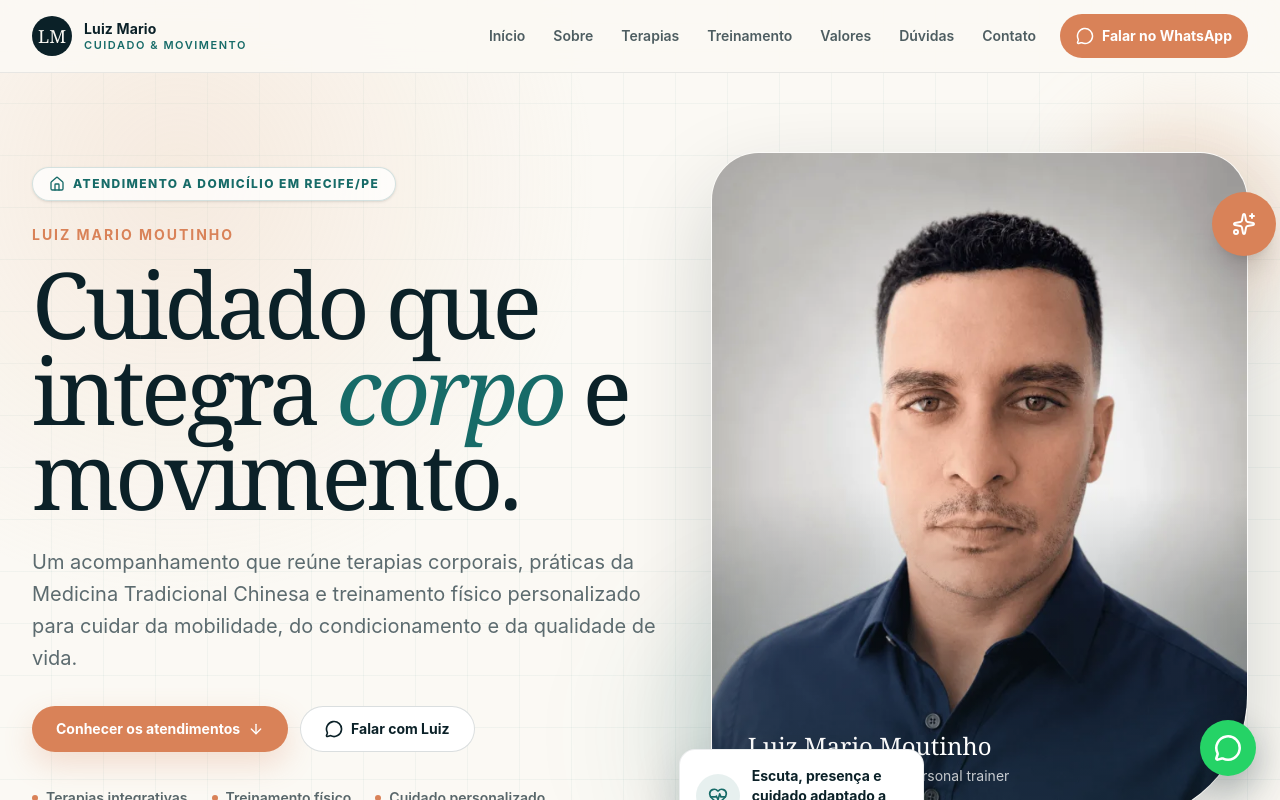
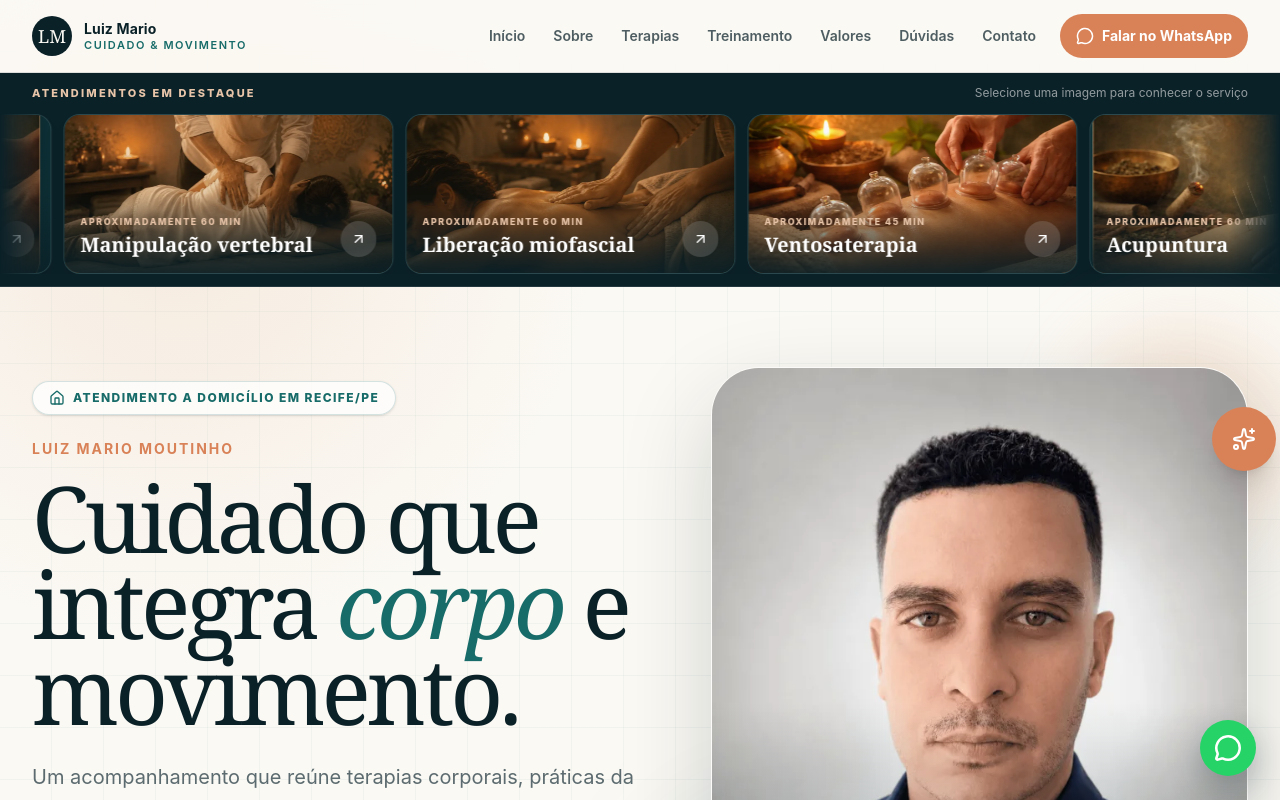
Before and after one commit to mariomoutinho/luiz-mario-moutinho, a React (Vite) app: page / in a window 1280 px wide. Shown: the top 800 px of the page. Built offline with nearby package versions, Linux system fonts and the light colour scheme.

Commit message:
feat: adiciona esteira de imagens dos serviços

```diff
--- /dev/null
+++ b/src/components/ServiceImageRail.tsx
@@ -0,0 +1,68 @@
+import { ArrowUpRight } from 'lucide-react';
+import { therapies } from '../data/services';
+
+export function ServiceImageRail() {
+  return (
+    <div
+      className="service-rail border-y border-white/10 bg-navy py-3 text-white"
+      role="region"
+      aria-label="Imagens dos serviços ofertados"
+    >
+      <div className="mx-auto mb-3 flex max-w-7xl items-center justify-between gap-4 px-5 lg:px-8">
+        <p className="text-[11px] font-extrabold tracking-[0.2em] text-sand uppercase">
+          Atendimentos em destaque
+        </p>
+        <p className="hidden text-xs text-white/55 sm:block">
+          Selecione uma imagem para conhecer o serviço
+        </p>
+      </div>
+
+      <div className="service-rail__viewport">
+        <div className="service-rail__track">
+          {[false, true].map((isDuplicate) => (
+            <ul
+              key={isDuplicate ? 'duplicate' : 'original'}
+              className="service-rail__group"
+              aria-hidden={isDuplicate || undefined}
+            >
+              {therapies.map((service) => (
+                <li key={`${isDuplicate ? 'duplicate-' : ''}${service.id}`}>
+                  <a
+                    href={`#${service.id}`}
+                    tabIndex={isDuplicate ? -1 : undefined}
+                    className="group relative block h-32 w-[250px] overflow-hidden rounded-2xl border border-white/12 bg-teal/20 shadow-lg focus-visible:outline-2 focus-visible:outline-offset-4 focus-visible:outline-sand sm:h-36 sm:w-[290px] lg:h-40 lg:w-[330px]"
+                  >
+                    <img
+                      src={service.image}
+                      alt={isDuplicate ? '' : service.imageAlt}
+                      width="1280"
+                      height="853"
+                      loading={isDuplicate ? 'lazy' : 'eager'}
+                      decoding="async"
+                      className="size-full object-cover transition duration-500 group-hover:scale-105 group-focus-visible:scale-105"
+                      sizes="(min-width: 1024px) 330px, (min-width: 640px) 290px, 250px"
+                    />
+                    <span className="absolute inset-0 bg-gradient-to-t from-navy/90 via-navy/10 to-transparent" />
+                    <span className="absolute inset-x-0 bottom-0 flex items-end justify-between gap-3 p-4">
+                      <span>
+                        <small className="block text-[9px] font-extrabold tracking-[0.16em] text-sand uppercase">
+                          {service.duration}
+                        </small>
+                        <strong className="mt-1 block font-display text-lg leading-tight text-white sm:text-xl">
+                          {service.name}
+                        </strong>
+                      </span>
+                      <span className="grid size-9 shrink-0 place-items-center rounded-full bg-white/15 text-white backdrop-blur transition group-hover:bg-terracotta group-focus-visible:bg-terracotta">
+                        <ArrowUpRight aria-hidden="true" className="size-4" />
+                      </span>
+                    </span>
+                  </a>
+                </li>
+              ))}
+            </ul>
+          ))}
+        </div>
+      </div>
+    </div>
+  );
+}
--- a/src/sections/Hero.tsx
+++ b/src/sections/Hero.tsx
@@ -2,6 +2,7 @@ import { ArrowDown, HeartPulse, House, Sparkles } from 'lucide-react';
 import portraitImage640 from '../assets/images/luiz-moutinho-retrato-640.webp';
 import portraitImage960 from '../assets/images/luiz-moutinho-retrato-960.webp';
 import { ButtonLink } from '../components/ButtonLink';
+import { ServiceImageRail } from '../components/ServiceImageRail';
 import { WhatsAppButton } from '../components/WhatsAppButton';
 import { contactMessages } from '../data/contact';
 
@@ -14,7 +15,9 @@ export function Hero() {
       className="hero-pattern relative overflow-hidden bg-paper pt-[72px]"
       aria-labelledby="hero-title"
     >
-      <div className="mx-auto grid min-h-[calc(100svh-72px)] max-w-7xl items-center gap-12 px-5 py-14 lg:grid-cols-[1.08fr_0.92fr] lg:px-8 lg:py-20">
+      <ServiceImageRail />
+
+      <div className="mx-auto grid min-h-[calc(100svh-72px-12rem)] max-w-7xl items-center gap-12 px-5 py-14 lg:grid-cols-[1.08fr_0.92fr] lg:px-8 lg:py-20">
         <div className="relative z-10 max-w-3xl animate-[rise-in_700ms_ease-out_both]">
           <div className="mb-6 inline-flex items-center gap-2 rounded-full border border-teal/18 bg-white/74 px-4 py-2 text-xs font-extrabold tracking-[0.12em] text-teal uppercase shadow-sm backdrop-blur">
             <House aria-hidden="true" className="size-4" />
--- a/src/styles/index.css
+++ b/src/styles/index.css
@@ -96,6 +96,32 @@
   background-size: 72px 72px;
 }
 
+.service-rail__viewport {
+  overflow: hidden;
+  touch-action: pan-y;
+  -webkit-mask-image: linear-gradient(to right, transparent, black 4%, black 96%, transparent);
+  mask-image: linear-gradient(to right, transparent, black 4%, black 96%, transparent);
+}
+
+.service-rail__track {
+  display: flex;
+  width: max-content;
+  animation: service-rail-scroll 34s linear infinite;
+  will-change: transform;
+}
+
+.service-rail__group {
+  display: flex;
+  flex-shrink: 0;
+  gap: 0.75rem;
+  padding-right: 0.75rem;
+}
+
+.service-rail:hover .service-rail__track,
+.service-rail:focus-within .service-rail__track {
+  animation-play-state: paused;
+}
+
 .faq-item summary::-webkit-details-marker {
   display: none;
 }
@@ -112,6 +138,12 @@
   to {
     opacity: 1;
     transform: translateY(0);
+  }
+}
+
+@keyframes service-rail-scroll {
+  to {
+    transform: translateX(-50%);
   }
 }
 
@@ -134,4 +166,19 @@
     animation-iteration-count: 1 !important;
     transition-duration: 0.01ms !important;
   }
+
+  .service-rail__viewport {
+    overflow-x: auto;
+    -webkit-mask-image: none;
+    mask-image: none;
+  }
+
+  .service-rail__track {
+    animation: none !important;
+    transform: none !important;
+  }
+
+  .service-rail__group[aria-hidden='true'] {
+    display: none;
+  }
 }
```
